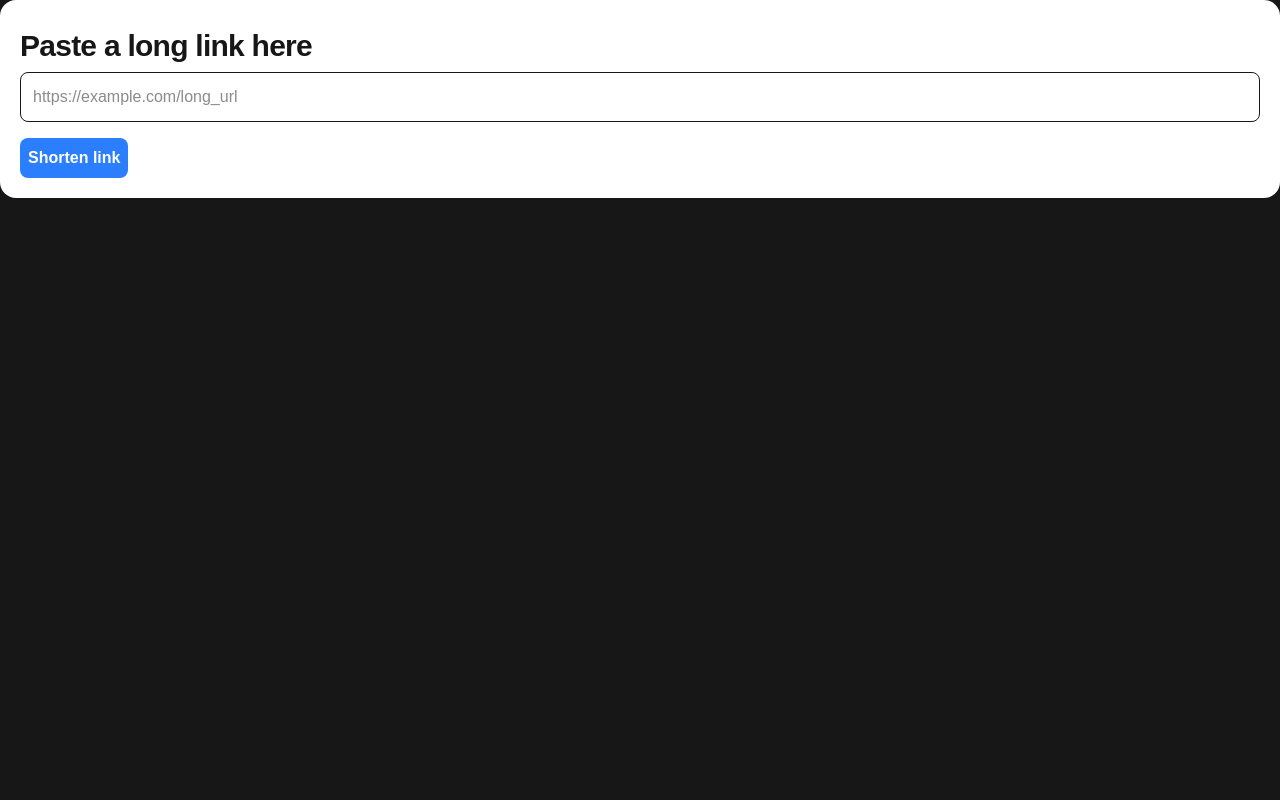
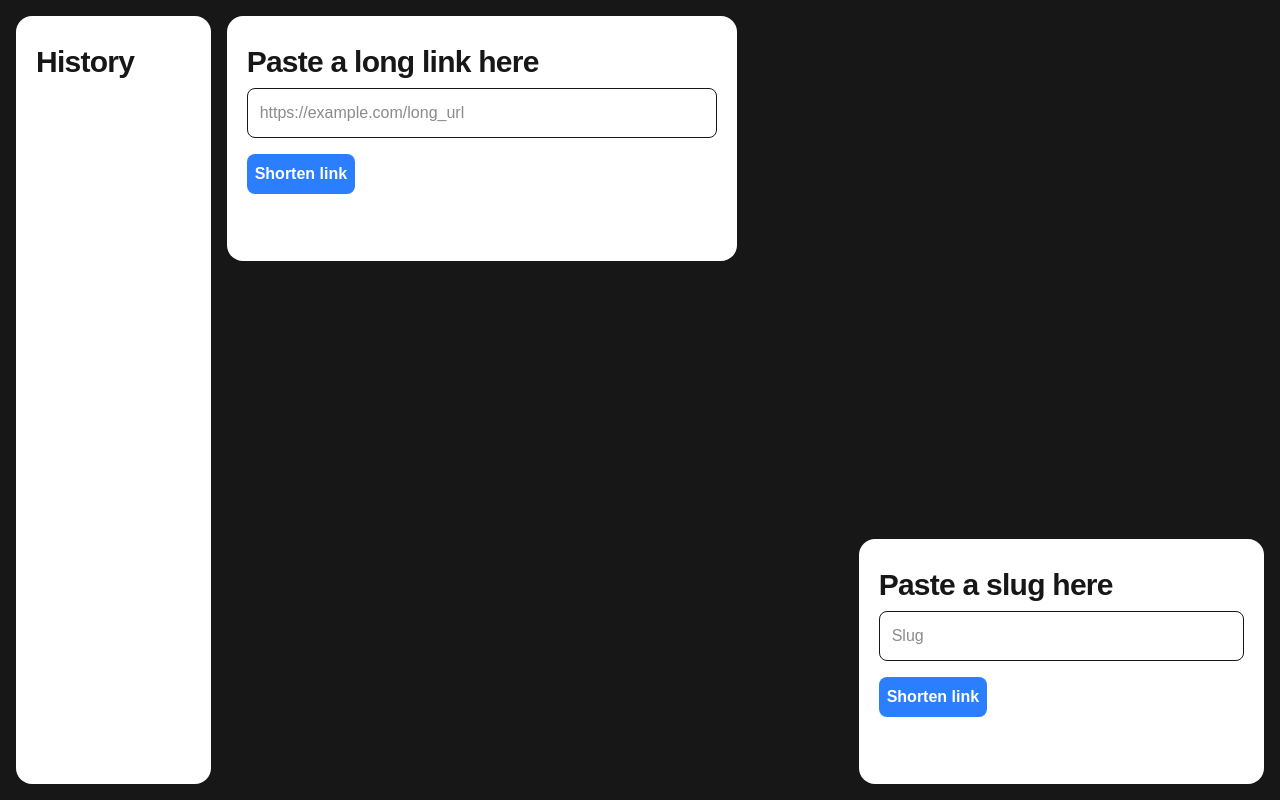
Before and after one commit to Dzolat/Shrtly, a Next.js app: page / in a window 1280 px wide. Built offline with nearby package versions, Linux system fonts and the light colour scheme.

Commit message:
Update page.tsx

```diff
--- a/app/page.tsx
+++ b/app/page.tsx
@@ -1,9 +1,32 @@
+"use client"
+
 import InputForm from "@/components/InputForm";
+import ManageForm from "@/components/ManageForm";
+import History from "@/components/History"
+import { HistoryItem } from "@/components/History";
+import { useState, useEffect } from "react";
 
 export default function Home() {
+  const [history, setHistory] = useState<HistoryItem[]>([])
+
+  useEffect(() => {
+        const saved = JSON.parse(
+            localStorage.getItem("history") ?? "[]"
+        );
+
+        const historyFinal: HistoryItem[] = saved.map((item) => ({
+            name: item.shortUrl,
+            link: item.longUrl
+        }));
+
+        setHistory(historyFinal);
+    }, []);
+
   return (
-    <main>
-      <InputForm />
+    <main className="grid grid-cols-12 grid-rows-6 gap-4 w-screen h-screen p-4">
+      <History history={history} className="col-start-1 col-span-2 row-start-1 row-span-6" />
+      <InputForm className="col-start-3 col-span-5 row-start-1 row-span-2" />
+      <ManageForm className="col-start-9 col-span-4 row-start-5 row-span-2" />
     </main>
   );
 }
```
